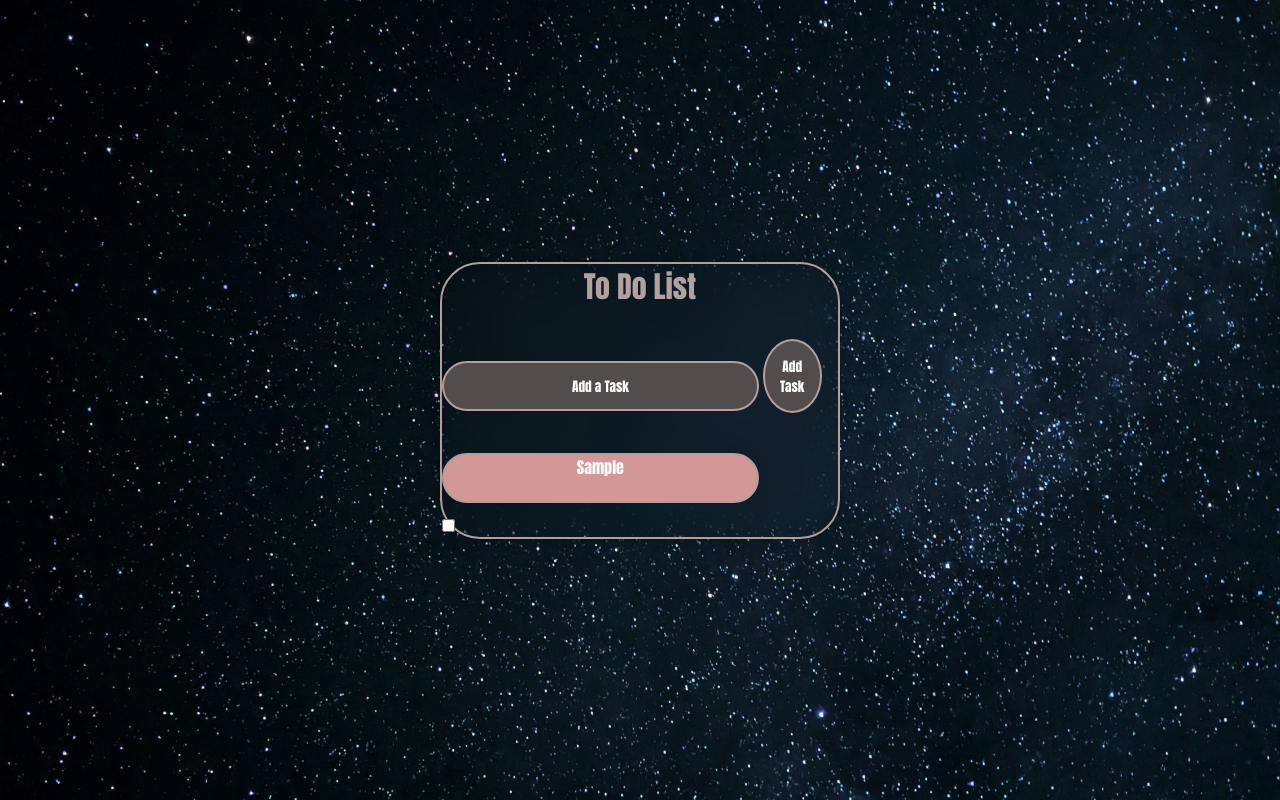
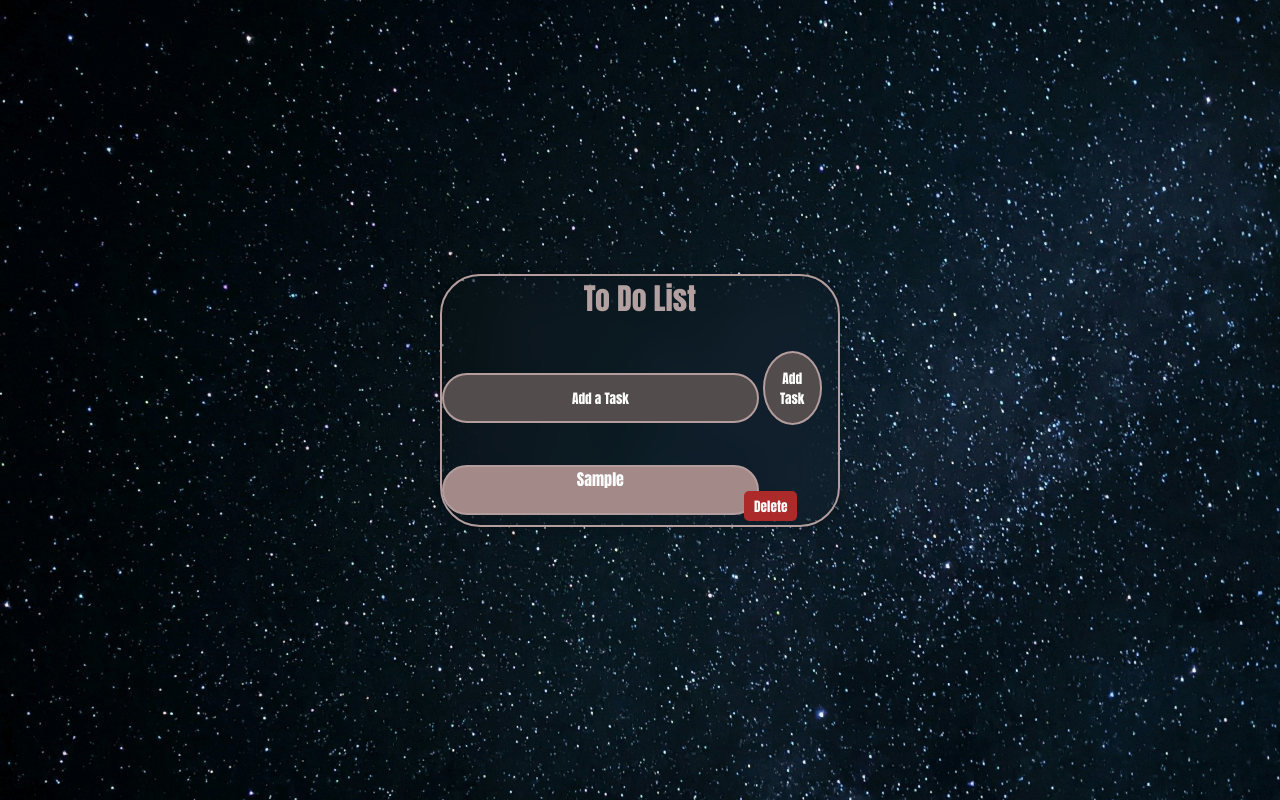
Before and after one commit to iahsanzia/To-Do-List, a plain HTML site: page index.html in a window 1280 px wide. Both pictures are taken after typing "Sample" into the empty fields and a click on the button "Add Task". Drawn offline with Linux system fonts and the light colour scheme.

Commit message:
Add files via upload

```diff
--- a/index.html
+++ b/index.html
@@ -13,7 +13,7 @@
             <input type="text" id="taskInput" placeholder="Add a Task">
             <button id="addTask"> Add Task </button>
             <ul id="taskList"></ul>
-            <input type="checkbox">
+            <!---<input type="checkbox"> -->
         </form>
     </div>
 
--- a/script.js
+++ b/script.js
@@ -1,6 +1,8 @@
 const addButton = document.getElementById("addTask");
 const taskInput = document.getElementById("taskInput");
 const taskList = document.getElementById("taskList");
+
+loadTask();
 
 function addTask(event){
     event.preventDefault();
@@ -9,6 +11,7 @@ function addTask(event){
     if(task){
             createList(task);
             taskInput.value = '';
+            saveTask();
     }
 
     else{
@@ -20,6 +23,29 @@ addButton.addEventListener('click',addTask);
 function createList(task){
     const listItems = document.createElement('li');
     listItems.textContent = task;
+    const deleteButton = document.createElement('button');
+    deleteButton.textContent = 'Delete';
+    deleteButton.className = 'deleteTask';
+
+    listItems.appendChild(deleteButton);
     taskList.appendChild(listItems);
-    console.log('Task added: ', task)
+
+    deleteButton.addEventListener('click', function(){
+        taskList.removeChild(listItems);
+        saveTask();
+    })
 }
+
+function saveTask(){
+    let tasks = [];
+    taskList.querySelectorAll('li').forEach(function(item){
+        tasks.push(item.textContent.replace('Delete','').trim());
+    });
+    localStorage.setItem('tasks',JSON.stringify(tasks));
+}
+
+function loadTask(){
+    const task = JSON.parse(localStorage.getItem('tasks')) || [];
+
+    task.forEach(createList);
+}
--- a/style.css
+++ b/style.css
@@ -71,7 +71,7 @@ ul {
 li {
     width: 80%;
     height: 50px;
-    background: hsl(0, 40%, 71%);
+    background: hsl(0, 13%, 59%);
     margin: 10px 0;
     border: none;
     outline: none;
@@ -80,3 +80,13 @@ li {
     text-align: center;
     color: white;
 }
+
+.deleteTask {
+    background-color: hsl(0, 61%, 42%);
+    color: white;
+    border: none;
+    padding: 5px 10px;
+    border-radius: 5px;
+    cursor: pointer ;
+    margin-left: 300px;
+}
```
